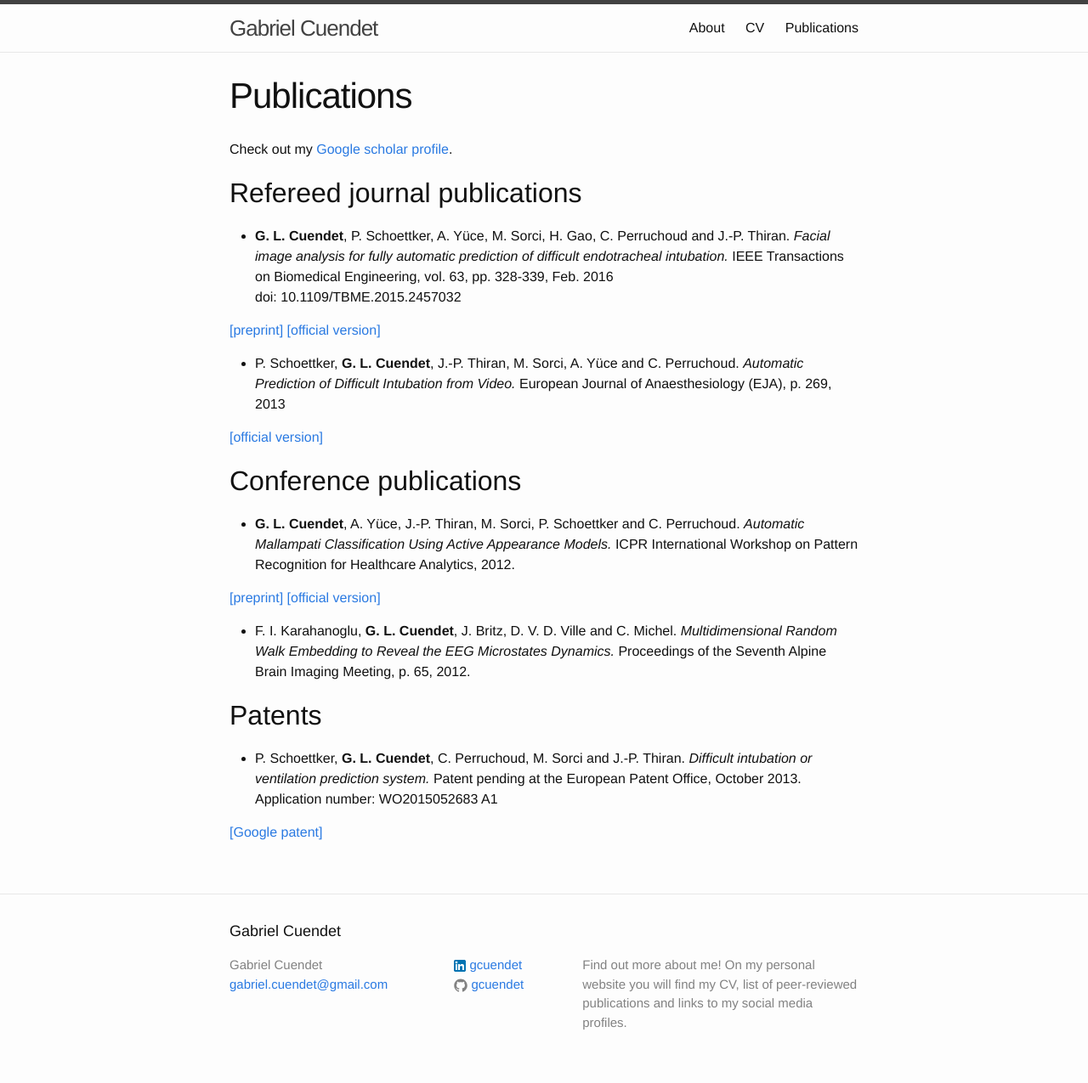
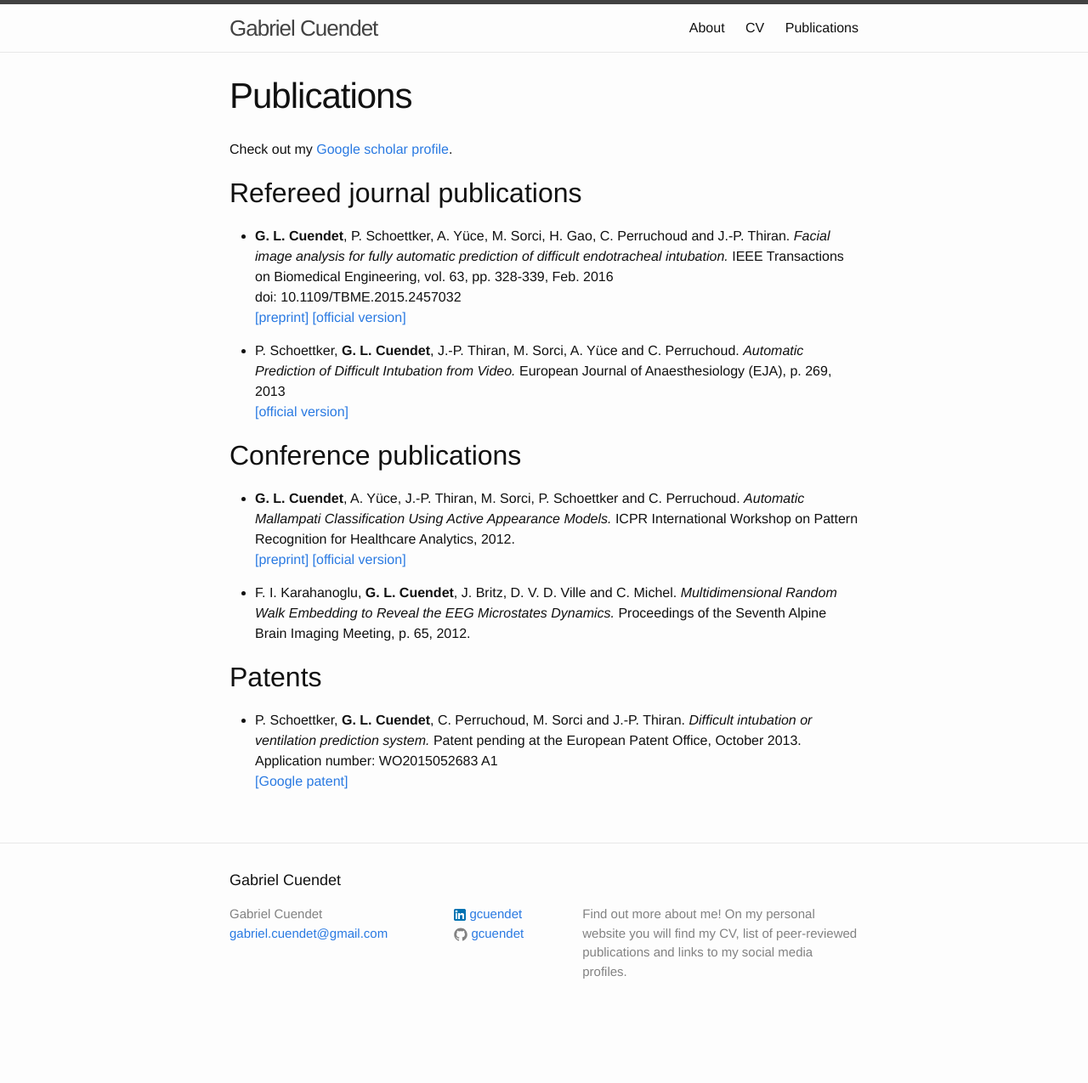
Before and after one commit to gcuendet/gcuendet.github.io, a Jekyll site: the page built from publications.md, in a window 1280 px wide. Shown: the whole page at 85% size. Built offline with Jekyll 4.4.1, drawn with Linux system fonts in a browser that asks for light colours; after the commit the page ends 1215 px from its top, so only the background shows below that.

Commit message:
Change formatting pub

```diff
--- a/publications.md
+++ b/publications.md
@@ -11,23 +11,20 @@ Check out my [Google scholar profile][google_scholar].
 * __G. L. Cuendet__, P. Schoettker, A. Yüce, M. Sorci, H. Gao, C. Perruchoud and J.-P. Thiran.
 _Facial image analysis for fully automatic prediction of difficult endotracheal intubation._
 IEEE Transactions on Biomedical Engineering, vol. 63, pp. 328-339, Feb. 2016\\
-doi: 10.1109/TBME.2015.2457032
-
+doi: 10.1109/TBME.2015.2457032\\
 [\[preprint\]](https://infoscience.epfl.ch/record/209965/files/TBME-preprint-infoscience.pdf)
 [\[official version\]](http://dx.doi.org/10.1109/TBME.2015.2457032)
 
 * P. Schoettker, __G. L. Cuendet__, J.-P. Thiran, M. Sorci, A. Yüce and C. Perruchoud.
 _Automatic Prediction of Difficult Intubation from Video._
-European Journal of Anaesthesiology (EJA), p. 269, 2013
-
+European Journal of Anaesthesiology (EJA), p. 269, 2013\\
 [\[official version\]](http://journals.lww.com/ejanaesthesiology/Fulltext/2013/06001/Automatic_prediction_of_difficult_intubation_from.842.aspx)
 
 ## Conference publications
 
 * __G. L. Cuendet__, A. Yüce, J.-P. Thiran, M. Sorci, P. Schoettker and C. Perruchoud.
 _Automatic Mallampati Classification Using Active Appearance Models._
-ICPR International Workshop on Pattern Recognition for Healthcare Analytics, 2012.
-
+ICPR International Workshop on Pattern Recognition for Healthcare Analytics, 2012.\\
 [\[preprint\]](https://infoscience.epfl.ch/record/181787/files/latex12_final.pdf)
 [\[official version\]](https://sites.google.com/site/pr4healthanalytics/proceedings)
 
@@ -40,8 +37,7 @@ Proceedings of the Seventh Alpine Brain Imaging Meeting, p. 65, 2012.
 * P. Schoettker, __G. L. Cuendet__, C. Perruchoud, M. Sorci and J.-P. Thiran.
 _Difficult intubation or ventilation prediction system._
 Patent pending at the European Patent Office, October 2013.\\
-Application number: WO2015052683 A1
-
+Application number: WO2015052683 A1\\
 [\[Google patent\]](http://www.google.com/patents/WO2015052683A1)
 
 
```
